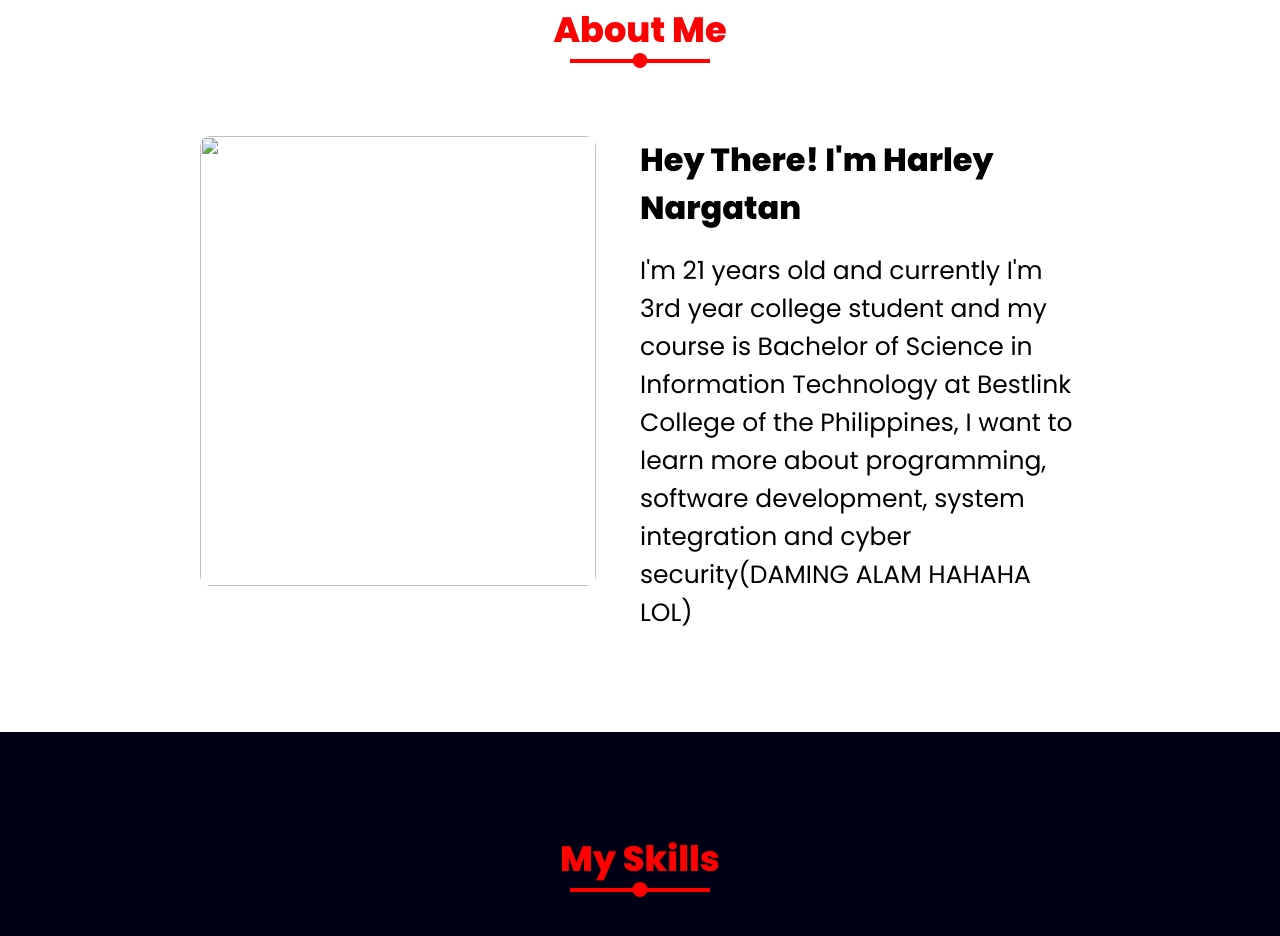
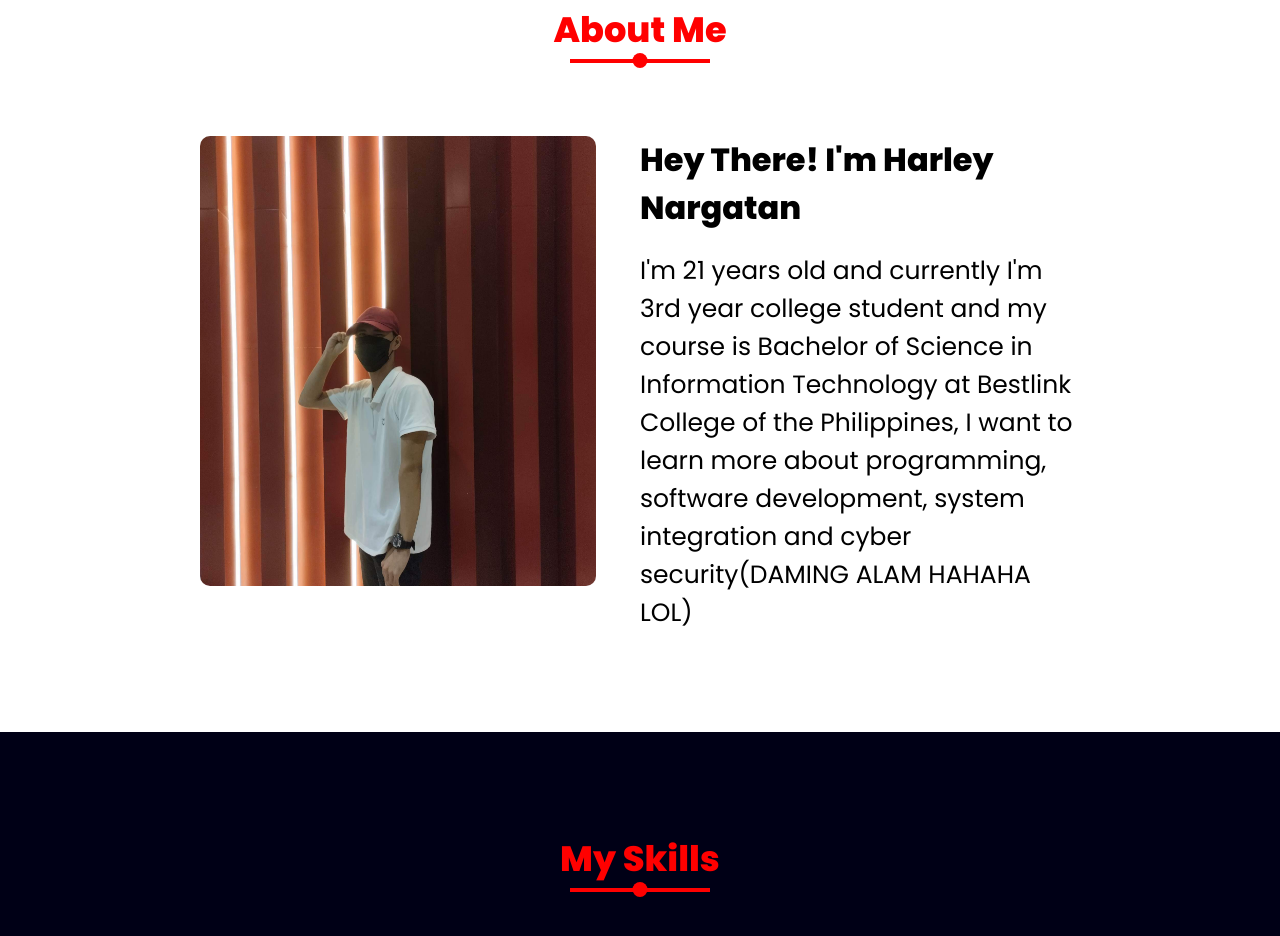
Before and after one commit to Harleeey24/Devharley, a plain HTML site: page index.html in a window 1280 px wide. Shown: the part 897-1833 px from the top of the page. Drawn offline with Linux system fonts and the light colour scheme.

Commit message:
Update index.html

```diff
--- a/index.html
+++ b/index.html
@@ -46,7 +46,7 @@
       <div class="content">
         <div class="column col-left reveal">
           <div class="img-card">
-            <img src="images/received_1124089978468226.jpeg" alt="">
+            <img src="received_1124089978468226.jpeg" alt="">
           </div>
         </div>
         <div class="column col-right reveal">
```
